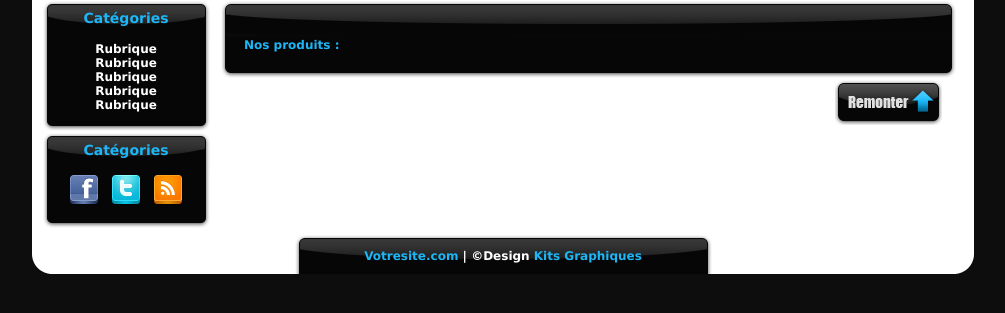
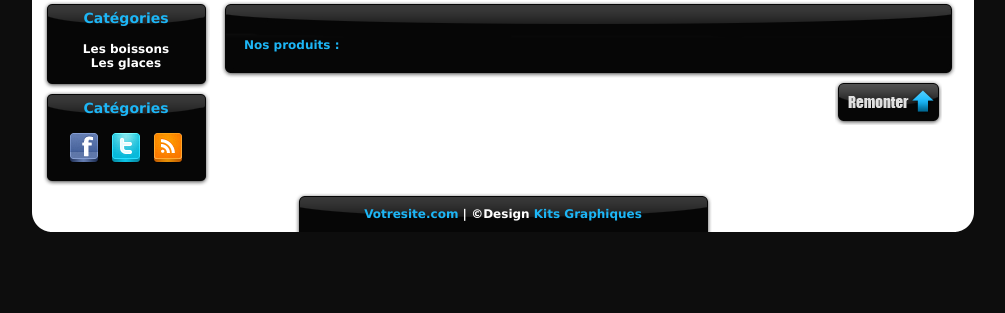
Before and after one commit to Eirika/Bar-Stadium, a Django app: page /boutique/ in a window 1280 px wide. Shown: the part 181-494 px from the top of the page, without its empty margins (137-1142 px from the left). Run offline with Django 3.2, Linux system fonts and the light colour scheme; data that the repository does not hold is empty.

Commit message:
Add page Boisson / Glace

```diff
--- a/bar_stadium/templates/boutique.html
+++ b/bar_stadium/templates/boutique.html
@@ -2,7 +2,7 @@
 <!DOCTYPE html PUBLIC "-//W3C//DTD XHTML 1.0 Strict//EN" "http://www.w3.org/TR/xhtml1/DTD/xhtml1-strict.dtd">
 <html xmlns="http://www.w3.org/1999/xhtml" xml:lang="fr" lang="fr">
 <head>
-<title>Boutique</title>
+<title>Tous nos produits</title>
 <meta http-equiv="Content-Type" content="text/html; charset=iso-8859-1" />
 <meta http-equiv="content-language" content="fr" />
 <link href="{% static 'style.css' %}"	title="Défaut" rel="stylesheet" type="text/css" media="screen" />
@@ -24,11 +24,8 @@
 		      <!--***** MENU *****-->
                    <div class="hautmenu">Catégories</div><div class="fondmenu">
                         <ul class="menuh">
-                            <li><a href="#" title="">Rubrique</a></li>
-                            <li><a href="#" title="">Rubrique</a></li>
-                            <li><a href="#" title="">Rubrique</a></li>
-                            <li><a href="#" title="">Rubrique</a></li>
-                            <li><a href="#" title="">Rubrique</a></li>
+                            <li><a href="{% url 'shop.views.boissons' %}" title="">Les boissons</a></li>
+                            <li><a href="{% url 'shop.views.glaces' %}" title="">Les glaces</a></li>
                         </ul>
                    </div><div class="basmenu"></div>
 
--- a/shop/urls.py
+++ b/shop/urls.py
@@ -2,5 +2,7 @@ from django.conf.urls import patterns, url
 
 urlpatterns = patterns('shop.views',
     url(r'^$', 'home'),
-    url(r'^boutique/$', 'produits')
+    url(r'^boutique/$', 'produits'),
+    url(r'^boissons/$', 'boissons'),
+    url(r'^glaces/$', 'glaces'),
 )
--- a/shop/views.py
+++ b/shop/views.py
@@ -2,7 +2,7 @@
 
 from django.shortcuts import render
 
-from shop.models import Produit
+from shop.models import Produit, Boisson, Glace
 
 
 def home(request):
@@ -12,3 +12,13 @@ def home(request):
 def produits(request):
     produits = Produit.objects.all()
     return render(request, 'boutique.html', locals())
+
+
+def boissons(request):
+    produits = Boisson.objects.all()
+    return render(request, 'boutique.html', locals())
+
+
+def glaces(request):
+    produits = Glace.objects.all()
+    return render(request, 'boutique.html', locals())
```
